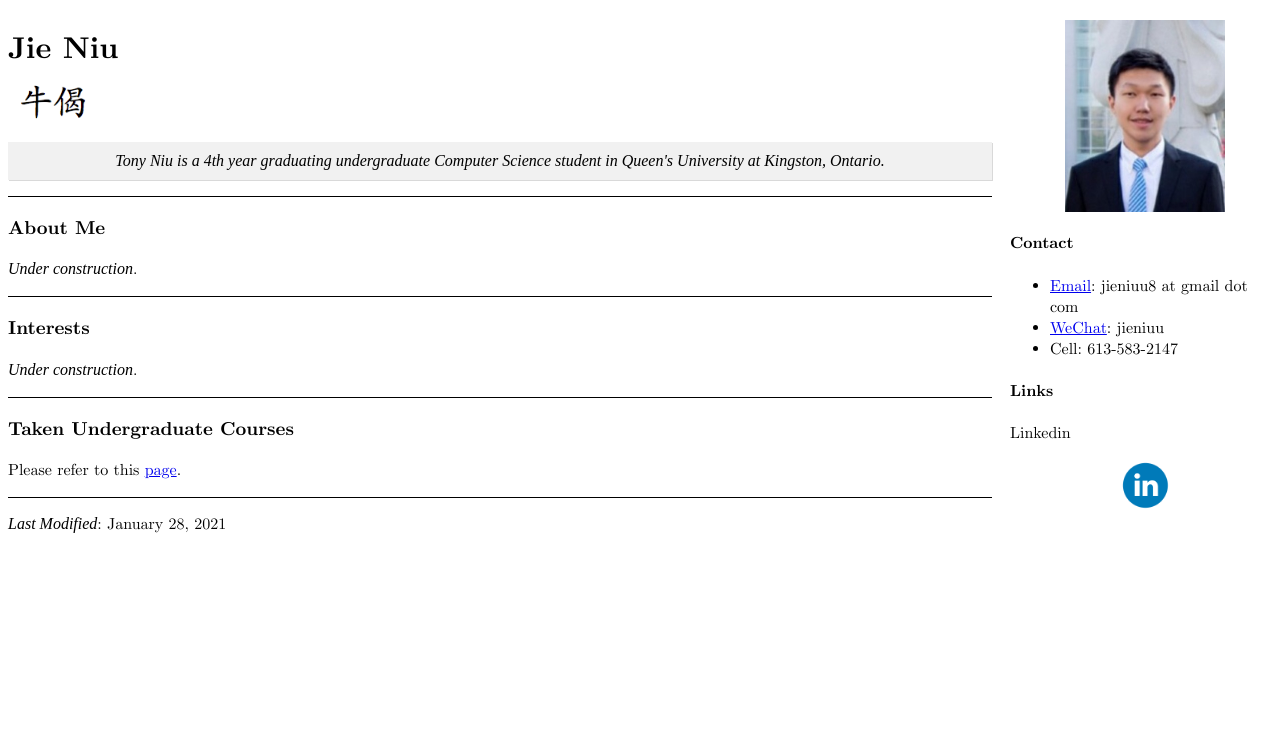
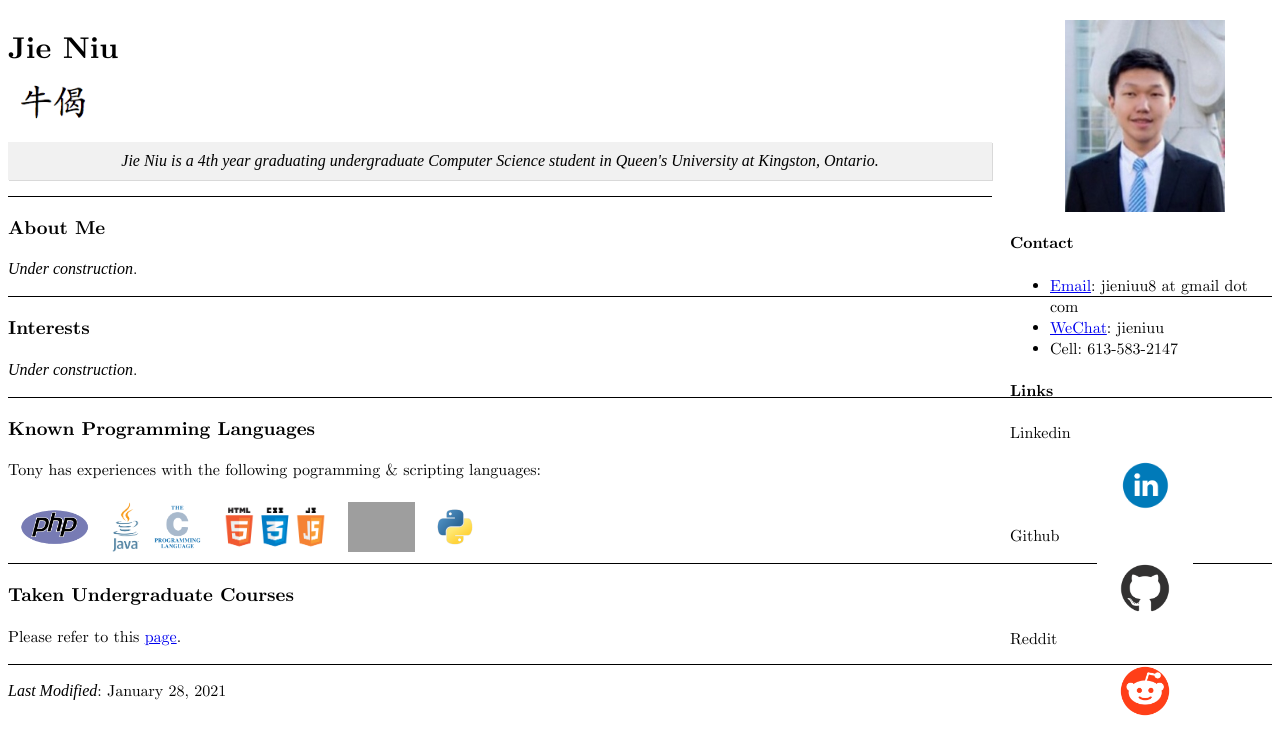
Before and after one commit to jieniuu8/jieniuu8.github.io, a PHP site: page / in a window 1280 px wide. Shown: the top 755 px of the page. Run offline with PHP 8.4, Linux system fonts and the light colour scheme; some web fonts are replaced; grey boxes are pictures that could not be loaded.

Commit message:
made changes to html, css

```diff
--- a/css_en/style.css
+++ b/css_en/style.css
@@ -74,13 +74,3 @@ section {
   margin: 5px;
   height: 50px;
 }
-
-#number_of_visit{
-  padding: 10px;
-  margin-top: 0;
-  text-align: center;
-  font-style: italic;
-  background-color: #f1f1f1;
-  color: #FF0000;
-  box-shadow: 1px 1px rgba(0, 0, 0, 0.15);
-}
--- a/index.html
+++ b/index.html
@@ -5,7 +5,7 @@
 <head>
   <meta charset="utf-8">
   <title>Home | Jie Niu</title>
-  <meta name="description" content="Tony Niu's Personal Website">
+  <meta name="description" content="Jie Niu's Personal Website">
   <meta name="author" content="Jie Niu">
   <meta name="viewport" content="width=device-width, initial-scale=1">
   <link rel="stylesheet" href="./css_en/style.css">
@@ -32,12 +32,12 @@
       <p>Linkedin</p>
       <a id="linkedin" href="http://www.linkedin.com/in/jieniu/">
       <img class="web-icon" src="./img/linkedin.png" alt="Jie's Linkedin profile"></a>
-      <!-- <p>Github</p>
+      <p>Github</p>
       <a id="github" href="https://github.com/jieniuu8">
-        <img class="web-icon" src="./img/github.png" alt="Tony's github repository"></a> -->
-      <!-- <p>StackExchange</p>
-      <a id="stackexchange" href="https://stackexchange.com/users/12016588/tooooony">
-        <img class="web-icon" src="./img/stackexchange.png" alt="Tony's stackexchange site"></a> -->
+        <img class="web-icon" src="./img/github.png" alt="Jie's github repository"></a>
+      <p>Reddit</p>
+      <a id="reddit" href="https://www.reddit.com/user/jieniuu8_8">
+        <img class="web-icon" src="./img/reddit.png" alt="Jie's reddit profile"></a>
     </div>
   </div>
   <!--end aside-->
@@ -51,7 +51,7 @@
       <!--end profile image-->
 
       <p id="name">Jie Niu<br><img id="chinese_name" src="./img/chinese_name.png" alt="Jie's Chinese name with KaiTi font"></p>
-      <p class="highlight">Tony Niu is a 4th year graduating undergraduate Computer Science student in Queen's University at Kingston, Ontario.</p>
+      <p class="highlight">Jie Niu is a 4th year graduating undergraduate Computer Science student in Queen's University at Kingston, Ontario.</p>
     </section>
 
     <section id="aside-section">
@@ -71,10 +71,11 @@
       <div id="section-webicon">
         <a id="linkedin" href="http://www.linkedin.com/in/jieniu/">
           <img class="web-icon" src="./img/linkedin.png" alt="Tony's Linkedin profile"></a>
-        <!-- <a id="github" href="https://github.com/jieniuu8">
-          <img class="web-icon" src="./img/github.png" alt="Tony's github repository"></a>
-        <a id="stackexchange" href="https://stackexchange.com/users/12016588/tooooony">
-          <img class="web-icon" src="./img/stackexchange.png" alt="Tony's stackexchange site"></a> -->
+          <a id="github" href="https://github.com/jieniuu8">
+            <img class="web-icon" src="./img/github.png" alt="Jie's github repository"></a>
+          <a id="reddit" href="https://www.reddit.com/user/jieniuu8_8">
+            <img class="web-icon" src="./img/reddit.png" alt="Jie's reddit profile"></a>
+        </div>
       </div>
     </section>
     <!--end aside-->
@@ -90,7 +91,7 @@
     </section>
 
 
-    <!-- <section id="languages">
+    <section id="languages">
       <h3>Known Programming Languages</h3>
       <p>Tony has experiences with the following pogramming & scripting languages: </p>
       <img class="language-icon" src="./img/php.png" alt="PHP (The best language)">
@@ -99,7 +100,7 @@
       <img class="language-icon" src="./img/html-css-js.png" alt="HTML/CSS/JavaScript">
       <img class="language-icon" src="./img/tex.png" alt="Tex">
       <a href="http://www.python.org"><img class="language-icon" src="./img/python.png" alt="Python"></a>
-    </section> -->
+    </section>
 
     <!-- <section id="blog">
       <h3>Blogging</h3>
```
Also changed, not shown: img/reddit.png (added).
